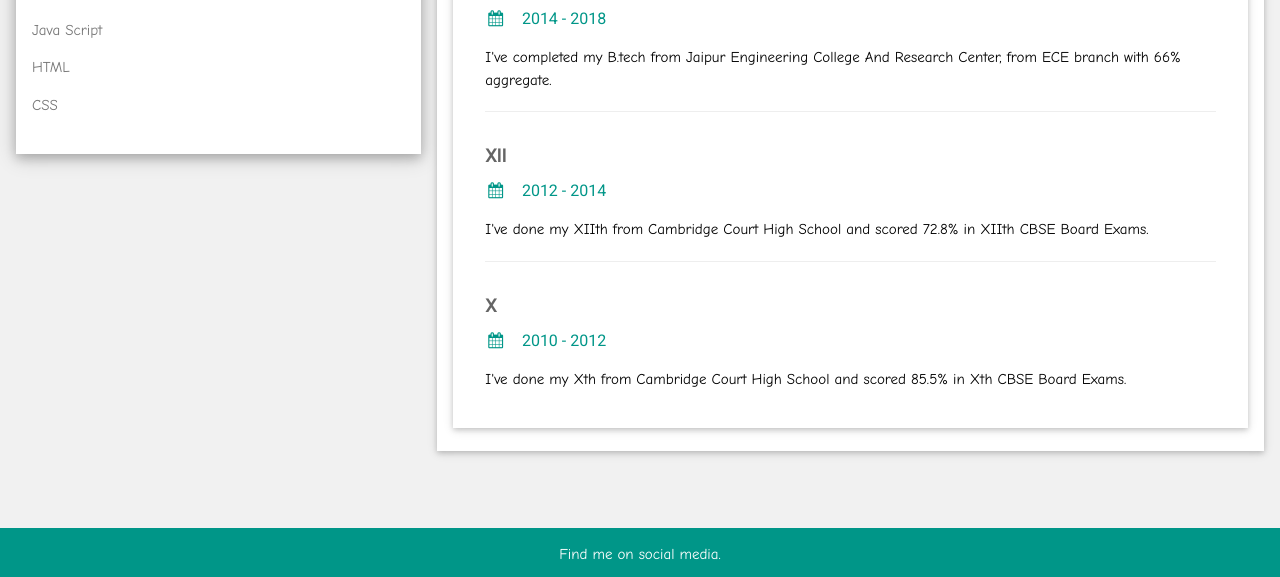
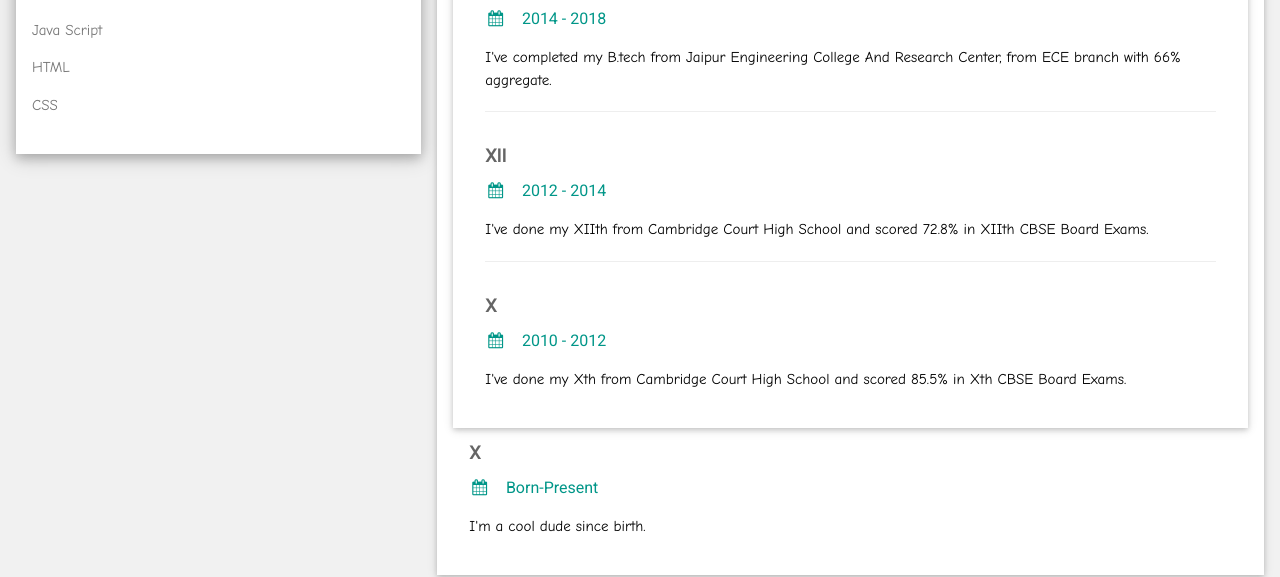
Before and after one commit to harshmanwani/My-first-project, a plain HTML site: page index.html in a window 1280 px wide. Shown: the part 879-1456 px from the top of the page. Drawn offline with Linux system fonts and the light colour scheme.

Commit message:
Updated career info

```diff
--- a/index.html
+++ b/index.html
@@ -172,6 +172,12 @@ function topFunction() {
           <h6 class="w3-text-teal"><i class="fa fa-calendar fa-fw w3-margin-right"></i>2010 - 2012</h6>
           <p>I've done my Xth from Cambridge Court High School and scored 85.5% in Xth CBSE Board Exams.</p><br>
         </div>
+      </div>
+	<div class="w3-container">
+          <h5 class="w3-opacity"><b>X</b></h5>
+          <h6 class="w3-text-teal"><i class="fa fa-calendar fa-fw w3-margin-right"></i>Born-Present</h6>
+          <p>I'm a cool dude since birth.</p><br>
+        </div>
       </div><br>
 
     <!-- End Right Column -->
```
